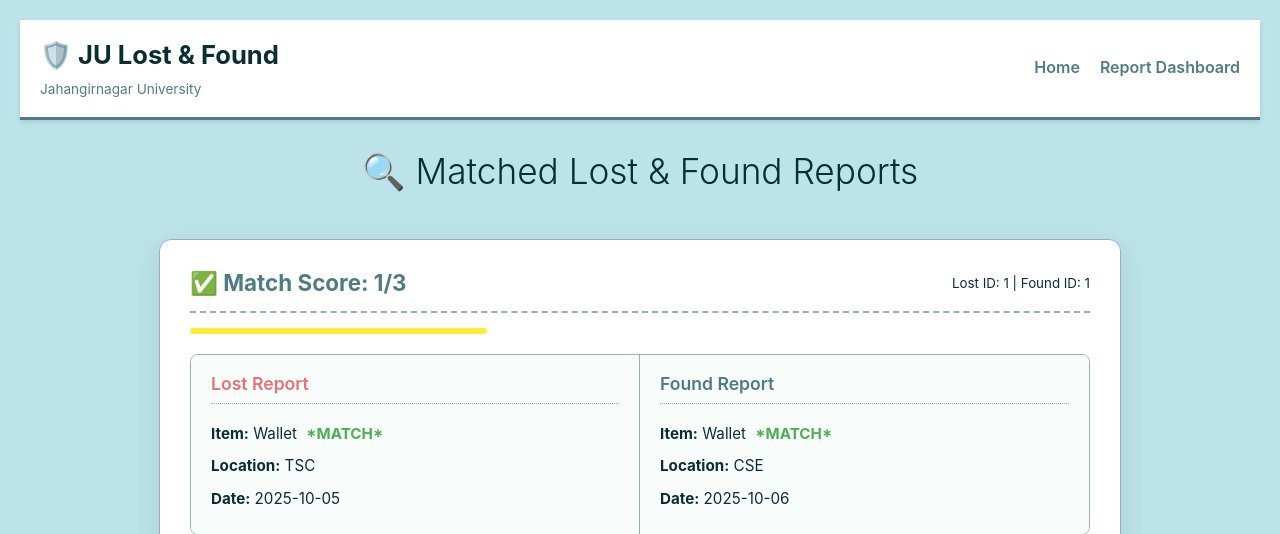
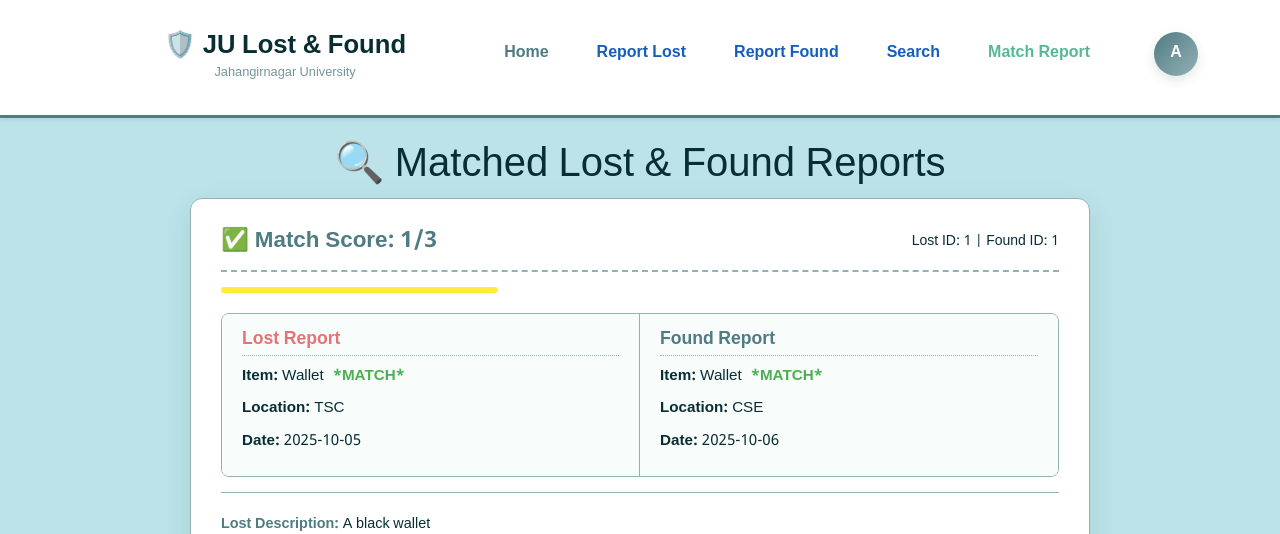
Before and after one commit to ikata1819/JU_Lost-Found, a PHP site: page /match.php in a window 1280 px wide. Shown: the top 534 px of the page. Run offline with PHP 8.4, Linux system fonts and the light colour scheme; data comes from the database, SQL or seed files in the repository.

Commit message:
update header

```diff
--- a/match.php
+++ b/match.php
@@ -30,23 +30,12 @@
     <title>Matched Reports - JU Lost & Found</title>
     <link href="css/match.css" rel="stylesheet">
     <link href="css/match-btn.css" rel="stylesheet">
+    <link href="css/profile.css" rel="stylesheet">
+
 
 </head>
 <body>
-<header class="site-header">
-    <div class="container">
-        <div class="logo">
-            <h2>🛡️ JU Lost & Found</h2>
-            <small>Jahangirnagar University</small>
-        </div>
-        <nav class="site-nav">
-            <ul>
-                <li><a href="index.html">Home</a></li>
-                <li><a href="home.php">Report Dashboard</a></li>
-            </ul>
-        </nav>
-    </div>
-</header>
+<?php include __DIR__ . '/partials/header.php'; ?>
 
 <h1>🔍 Matched Lost & Found Reports</h1>
 
```
